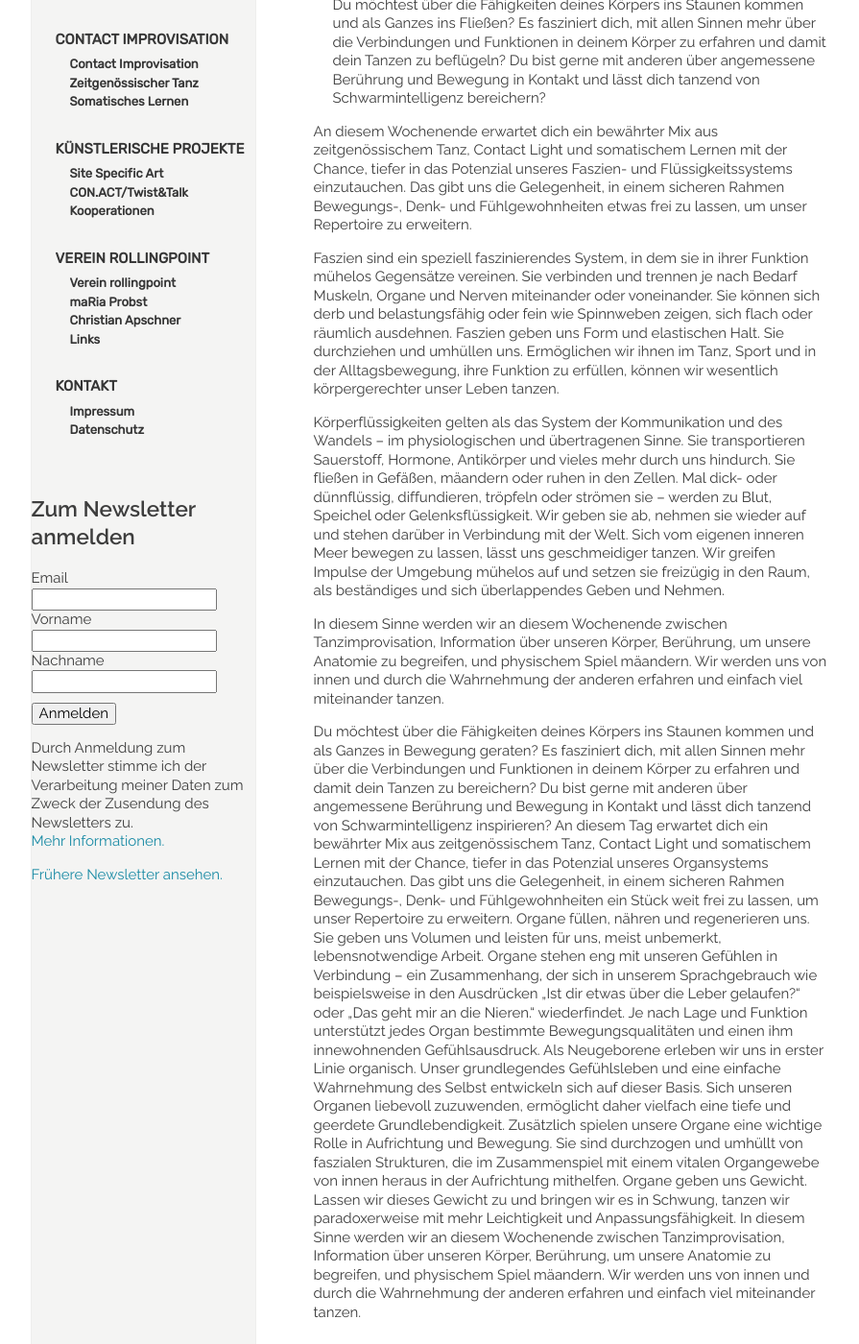
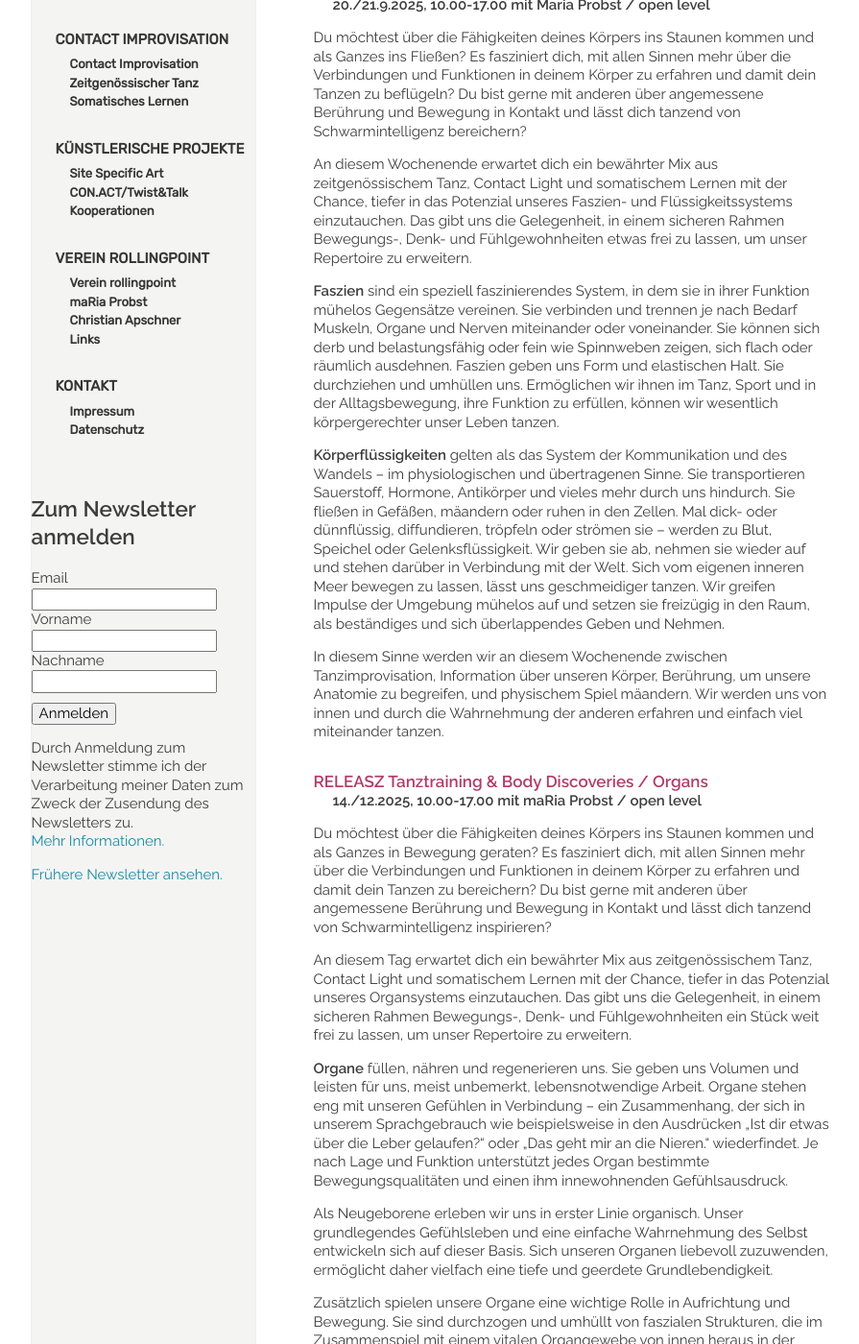
Before and after one commit to manulari/rollingpointat, a Jekyll site: the page built from _pages_de/wsws2024.md, in a window 1280 px wide and 1400 px high, scrolled down 480 px. Shown: the whole window at 96% size, without its empty margins (152-1047 px from the left). Built offline with Jekyll 4.4.1, drawn with Linux system fonts in a browser that asks for light colours; comment, search, counter and statistics services are not loaded; some of the changed text lies outside the part shown.

Commit message:
Update page (de) “wsws2024”

```diff
--- a/_pages_de/wsws2024.md
+++ b/_pages_de/wsws2024.md
@@ -21,27 +21,39 @@ details coming soon
 
 <div class="named-anchor" id="organs"></div>
 
-#### R
+#### RELEASZ Tanztraining & Body Discoveries / Fascia and Fluids
+**20./21.9.2025, 10.00-17.00 mit Maria Probst / open level**
 
 Du möchtest über die Fähigkeiten deines Körpers ins Staunen kommen und als Ganzes ins Fließen? Es fasziniert dich, mit allen Sinnen mehr über die Verbindungen und Funktionen in deinem Körper zu erfahren und damit dein Tanzen zu beflügeln? Du bist gerne mit anderen über angemessene Berührung und Bewegung in Kontakt und lässt dich tanzend von Schwarmintelligenz bereichern?
 
 An diesem Wochenende erwartet dich ein bewährter Mix aus zeitgenössischem Tanz, Contact Light und somatischem Lernen mit der Chance, tiefer in das Potenzial unseres Faszien- und Flüssigkeitssystems einzutauchen. Das gibt uns die Gelegenheit, in einem sicheren Rahmen Bewegungs-, Denk- und Fühlgewohnheiten etwas frei zu lassen, um unser Repertoire zu erweitern.
 
-Faszien sind ein speziell faszinierendes System, in dem sie in ihrer Funktion mühelos Gegensätze vereinen. Sie verbinden und trennen je nach Bedarf Muskeln, Organe und Nerven miteinander oder voneinander. Sie können sich derb und belastungsfähig oder fein wie Spinnweben zeigen, sich flach oder räumlich ausdehnen. Faszien geben uns Form und elastischen Halt. Sie durchziehen und umhüllen uns. Ermöglichen wir ihnen im Tanz, Sport und in der Alltagsbewegung, ihre Funktion zu erfüllen, können wir wesentlich körpergerechter unser Leben tanzen.
+**Faszien** sind ein speziell faszinierendes System, in dem sie in ihrer Funktion mühelos Gegensätze vereinen. Sie verbinden und trennen je nach Bedarf Muskeln, Organe und Nerven miteinander oder voneinander. Sie können sich derb und belastungsfähig oder fein wie Spinnweben zeigen, sich flach oder räumlich ausdehnen. Faszien geben uns Form und elastischen Halt. Sie durchziehen und umhüllen uns. Ermöglichen wir ihnen im Tanz, Sport und in der Alltagsbewegung, ihre Funktion zu erfüllen, können wir wesentlich körpergerechter unser Leben tanzen.
 
-Körperflüssigkeiten gelten als das System der Kommunikation und des Wandels – im physiologischen und übertragenen Sinne. Sie transportieren Sauerstoff, Hormone, Antikörper und vieles mehr durch uns hindurch. Sie fließen in Gefäßen, mäandern oder ruhen in den Zellen. Mal dick- oder dünnflüssig, diffundieren, tröpfeln oder strömen sie – werden zu Blut, Speichel oder Gelenksflüssigkeit. Wir geben sie ab, nehmen sie wieder auf und stehen darüber in Verbindung mit der Welt.
+**Körperflüssigkeiten** gelten als das System der Kommunikation und des Wandels – im physiologischen und übertragenen Sinne. Sie transportieren Sauerstoff, Hormone, Antikörper und vieles mehr durch uns hindurch. Sie fließen in Gefäßen, mäandern oder ruhen in den Zellen. Mal dick- oder dünnflüssig, diffundieren, tröpfeln oder strömen sie – werden zu Blut, Speichel oder Gelenksflüssigkeit. Wir geben sie ab, nehmen sie wieder auf und stehen darüber in Verbindung mit der Welt.
 Sich vom eigenen inneren Meer bewegen zu lassen, lässt uns geschmeidiger tanzen. Wir greifen Impulse der Umgebung mühelos auf und setzen sie freizügig in den Raum, als beständiges und sich überlappendes Geben und Nehmen.
 
 In diesem Sinne werden wir an diesem Wochenende zwischen Tanzimprovisation, Information über unseren Körper, Berührung, um unsere Anatomie zu begreifen, und physischem Spiel mäandern. Wir werden uns von innen und durch die Wahrnehmung der anderen erfahren und einfach viel miteinander tanzen.
 
+#### RELEASZ Tanztraining & Body Discoveries / Organs
+**14./12.2025, 10.00-17.00 mit maRia Probst / open level**
+
+Du möchtest über die Fähigkeiten deines Körpers ins Staunen kommen und als Ganzes in Bewegung geraten? Es fasziniert dich, mit allen Sinnen mehr über die Verbindungen und Funktionen in deinem Körper zu erfahren und damit dein Tanzen zu bereichern? Du bist gerne mit anderen über angemessene Berührung und Bewegung in Kontakt und lässt dich tanzend von Schwarmintelligenz inspirieren?
 
 
-Du möchtest über die Fähigkeiten deines Körpers ins Staunen kommen und als Ganzes in Bewegung geraten? Es fasziniert dich, mit allen Sinnen mehr über die Verbindungen und Funktionen in deinem Körper zu erfahren und damit dein Tanzen zu bereichern? Du bist gerne mit anderen über angemessene Berührung und Bewegung in Kontakt und lässt dich tanzend von Schwarmintelligenz inspirieren?
 An diesem Tag erwartet dich ein bewährter Mix aus zeitgenössischem Tanz, Contact Light und somatischem Lernen mit der Chance, tiefer in das Potenzial unseres Organsystems einzutauchen. Das gibt uns die Gelegenheit, in einem sicheren Rahmen Bewegungs-, Denk- und Fühlgewohnheiten ein Stück weit frei zu lassen, um unser Repertoire zu erweitern.
-Organe füllen, nähren und regenerieren uns. Sie geben uns Volumen und leisten für uns, meist unbemerkt, lebensnotwendige Arbeit. Organe stehen eng mit unseren Gefühlen in Verbindung – ein Zusammenhang, der sich in unserem Sprachgebrauch wie beispielsweise in den Ausdrücken „Ist dir etwas über die Leber gelaufen?“ oder „Das geht mir an die Nieren.“ wiederfindet. Je nach Lage und Funktion unterstützt jedes Organ bestimmte Bewegungsqualitäten und einen ihm innewohnenden Gefühlsausdruck.
+
+
+**Organe** füllen, nähren und regenerieren uns. Sie geben uns Volumen und leisten für uns, meist unbemerkt, lebensnotwendige Arbeit. Organe stehen eng mit unseren Gefühlen in Verbindung – ein Zusammenhang, der sich in unserem Sprachgebrauch wie beispielsweise in den Ausdrücken „Ist dir etwas über die Leber gelaufen?“ oder „Das geht mir an die Nieren.“ wiederfindet. Je nach Lage und Funktion unterstützt jedes Organ bestimmte Bewegungsqualitäten und einen ihm innewohnenden Gefühlsausdruck.
+
+
 Als Neugeborene erleben wir uns in erster Linie organisch. Unser grundlegendes Gefühlsleben und eine einfache Wahrnehmung des Selbst entwickeln sich auf dieser Basis. Sich unseren Organen liebevoll zuzuwenden, ermöglicht daher vielfach eine tiefe und geerdete Grundlebendigkeit.
+
+
 Zusätzlich spielen unsere Organe eine wichtige Rolle in Aufrichtung und Bewegung. Sie sind durchzogen und umhüllt von faszialen Strukturen, die im Zusammenspiel mit einem vitalen Organgewebe von innen heraus in der Aufrichtung mithelfen.
 Organe geben uns Gewicht. Lassen wir dieses Gewicht zu und bringen wir es in Schwung, tanzen wir paradoxerweise mit mehr Leichtigkeit und Anpassungsfähigkeit.
+
+
 In diesem Sinne werden wir an diesem Wochenende zwischen Tanzimprovisation, Information über unseren Körper, Berührung, um unsere Anatomie zu begreifen, und physischem Spiel mäandern. Wir werden uns von innen und durch die Wahrnehmung der anderen erfahren und einfach viel miteinander tanzen.
 
 <div class="named-anchor" id="flyingskills"></div>
```
